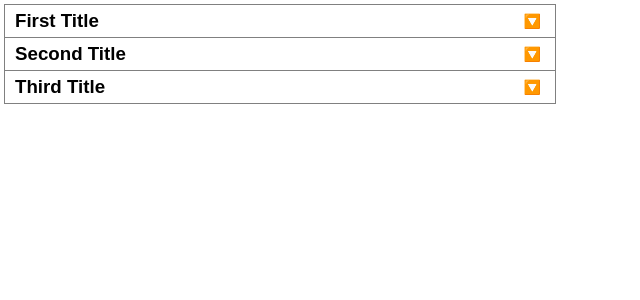
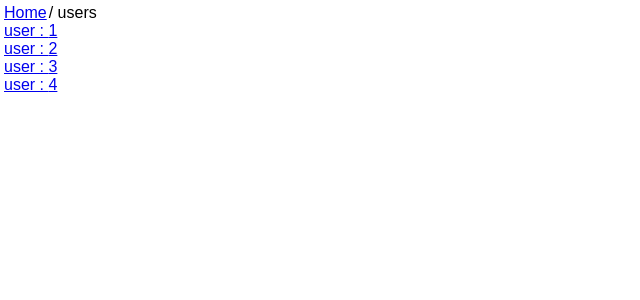
Before and after one commit to rshelar21/react-machine-coding, a React (Vite) app: page /users in a window 1280 px wide. Shown: the top 300 px of the page, without its empty margins (0-640 px from the left). Built offline with nearby package versions, Linux system fonts and the light colour scheme.

Commit message:
feat: breadcrumbs

```diff
--- a/package.json
+++ b/package.json
@@ -11,7 +11,8 @@
   },
   "dependencies": {
     "react": "^19.1.1",
-    "react-dom": "^19.1.1"
+    "react-dom": "^19.1.1",
+    "react-router-dom": "^7.9.4"
   },
   "devDependencies": {
     "@eslint/js": "^9.36.0",
--- a/src/App.tsx
+++ b/src/App.tsx
@@ -6,8 +6,29 @@
 // import { Home } from "./components";
 // import { TicTacToe } from "./components";
 // import { MyInput } from "./components";
+// import { AccordianPage } from "./components";
+import { createBrowserRouter, RouterProvider } from "react-router-dom";
+import { HomePage, UsersDetailsPage, UsersPage, RootLayout } from "./components";
 
-import { AccordianPage } from "./components";
+const router = createBrowserRouter([
+  {
+    element: <RootLayout />,
+    children: [
+      {
+        path: "/",
+        element: <HomePage />,
+      },
+      {
+        path: "/users",
+        element: <UsersPage />,
+      },
+      {
+        path: "/users/:id",
+        element: <UsersDetailsPage />,
+      },
+    ],
+  },
+]);
 
 function App() {
   return (
@@ -24,7 +45,9 @@ function App() {
       {/* <Home/> */}
       {/* <TicTacToe /> */}
       {/* <MyInput/> */}
-      <AccordianPage />
+      {/* <AccordianPage /> */}
+
+      <RouterProvider router={router} />
     </div>
   );
 }
--- /dev/null
+++ b/src/components/breadcrumbs/components/Breadcrumbs.tsx
@@ -0,0 +1,29 @@
+import "../style.css";
+import { Link, useLocation } from "react-router-dom";
+
+export const Breadcrumbs = () => {
+  const location = useLocation();
+  const paths = location.pathname.split("/").filter(Boolean);
+
+  return (
+    <div className="breadcrumbs">
+      {!!paths.length && <Link to="/">Home</Link>}
+      {paths.map((item, index) => {
+        const isLast = index === paths.length - 1;
+
+        return (
+          <>
+            {isLast ? (
+              <span key={item}>/ {item}</span>
+            ) : (
+              <span>
+                {" "}
+                / <Link to={`/`}>{item}</Link>
+              </span>
+            )}
+          </>
+        );
+      })}
+    </div>
+  );
+};
--- /dev/null
+++ b/src/components/breadcrumbs/components/HomePage.tsx
@@ -0,0 +1,9 @@
+import { Link } from "react-router-dom";
+
+export const HomePage = () => {
+  return (
+    <div>
+      <Link to="users">users page</Link>
+    </div>
+  );
+};
--- /dev/null
+++ b/src/components/breadcrumbs/components/RootLayout.tsx
@@ -0,0 +1,11 @@
+import { Outlet } from "react-router-dom";
+import { Breadcrumbs } from "./Breadcrumbs";
+
+export function RootLayout() {
+  return (
+    <div>
+      <Breadcrumbs />
+      <Outlet />
+    </div>
+  );
+}
--- /dev/null
+++ b/src/components/breadcrumbs/components/UsersDetailsPage.tsx
@@ -0,0 +1,7 @@
+import React from 'react'
+
+export const UsersDetailsPage = () => {
+  return (
+    <div>UsersDetailsPage</div>
+  )
+}
--- /dev/null
+++ b/src/components/breadcrumbs/components/UsersPage.tsx
@@ -0,0 +1,15 @@
+import { Link } from "react-router-dom";
+
+export const UsersPage = () => {
+  return (
+    <div>
+      {[1, 2, 3, 4].map((item) => (
+        <Link to={`/users/${item}`}>
+          <div key={item}>
+            <p>user : {item}</p>
+          </div>
+        </Link>
+      ))}
+    </div>
+  );
+};
--- /dev/null
+++ b/src/components/breadcrumbs/style.css
@@ -0,0 +1,5 @@
+.breadcrumbs {
+    display: flex;
+    align-items: center;
+    gap: 2px;
+}
--- a/src/components/index.ts
+++ b/src/components/index.ts
@@ -7,3 +7,9 @@ export { Home } from "./dark-theme/components/Home";
 export { TicTacToe } from "./tic-tac-toe/components/TicTacToe";
 export { MyInput } from "./use-debounce/components/MyInput";
 export { AccordianPage } from "./accordion/components/AccordianPage";
+// breadcrumbs
+export { HomePage } from "./breadcrumbs/components/HomePage";
+export { UsersPage } from "./breadcrumbs/components/UsersPage";
+export { UsersDetailsPage } from "./breadcrumbs/components/UsersDetailsPage";
+export { Breadcrumbs } from "./breadcrumbs/components/Breadcrumbs";
+export { RootLayout } from "./breadcrumbs/components/RootLayout";
```
Also changed, not shown: 1 other file (tests, documents, lock files or other folders).
